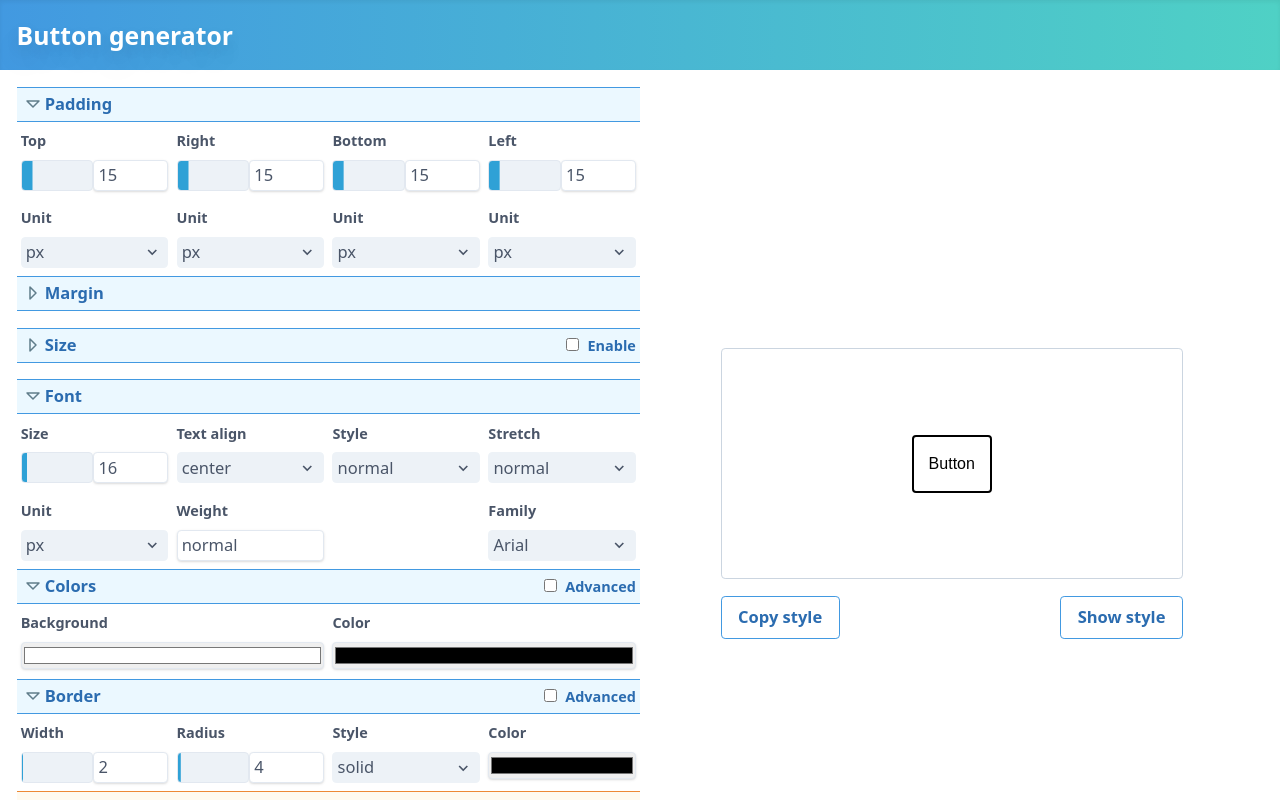
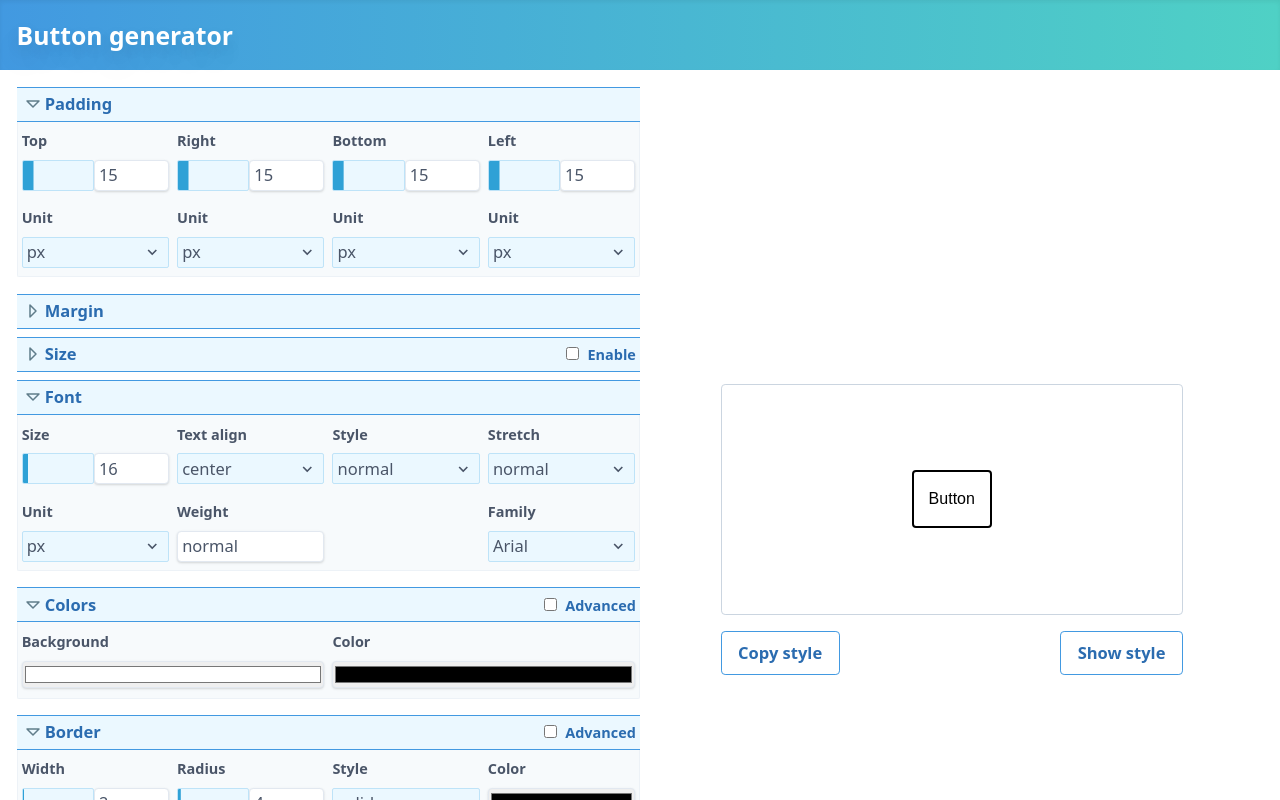
Before and after one commit to Matej-ch/button-generator, a Vue app: page / in a window 1280 px wide. Built offline with nearby package versions, Linux system fonts and the light colour scheme.

Commit message:
closes #18 improved split between parts ,adjusted colors, borders

```diff
--- a/src/components/borderOpt.vue
+++ b/src/components/borderOpt.vue
@@ -1,6 +1,6 @@
 <template>
     <div class="pb-2 flex flex-wrap">
-        <div class="flex bg-blue-100 border-t border-b border-blue-500 text-blue-700 px-1 py-1 w-full mb-2 cursor-pointer" @click.prevent="closePadding = !closePadding">
+        <div class="flex bg-blue-100 border-t border-b border-blue-500 text-blue-700 px-1 py-1 w-full cursor-pointer" @click.prevent="closePadding = !closePadding">
 
             <a>
                 <svg xmlns="http://www.w3.org/2000/svg" class="icon icon-tabler icon-tabler-caret-down" width="24" height="24" viewBox="0 0 24 24" stroke-width="1.5" stroke="#607D8B" fill="none" stroke-linecap="round" stroke-linejoin="round">
@@ -11,14 +11,14 @@
 
             <p class="font-bold flex flex-wrap justify-between w-full">Border
                 <span>
-                    <input class="mr-2 leading-tight" type="checkbox" @click="enableAdvBorder()">
-                    <span class="text-sm">Advanced</span>
+                    <input class="mr-2 leading-tight" type="checkbox" @click.stop="enableAdvBorder()" id="advancedBorder">
+                    <label class="text-sm" for="advancedBorder">Advanced</label>
                 </span>
             </p>
         </div>
 
         <transition name="fade" mode="out-in">
-            <div class="flex flex-wrap w-full" v-show="!closePadding">
+            <div class="flex flex-wrap w-full bg-gray-100 border-gray-200 border-b border-l border-r pb-2 rounded-b-sm pt-2 mb-2" v-show="!closePadding">
                 <div v-if="!enableAdvancedBorder" v-show="!enableAdvancedBorder" class="w-full flex flex-wrap">
                     <div class="w-1/4 px-1">
 
--- a/src/components/colorOpt.vue
+++ b/src/components/colorOpt.vue
@@ -1,6 +1,6 @@
 <template>
     <div class="pb-2 flex flex-wrap">
-        <div class="flex bg-blue-100 border-t border-b border-blue-500 text-blue-700 px-1 py-1 w-full mb-2 cursor-pointer" @click.prevent="closePadding = !closePadding">
+        <div class="flex bg-blue-100 border-t border-b border-blue-500 text-blue-700 px-1 py-1 w-full cursor-pointer" @click.prevent="closePadding = !closePadding">
             <a>
                 <svg xmlns="http://www.w3.org/2000/svg" class="icon icon-tabler icon-tabler-caret-down" width="24" height="24" viewBox="0 0 24 24" stroke-width="1.5" stroke="#607D8B" fill="none" stroke-linecap="round" stroke-linejoin="round">
                     <path stroke="none" d="M0 0h24v24H0z"/>
@@ -10,14 +10,14 @@
             <p class="font-bold flex flex-wrap justify-between w-full">
                 <span>Colors</span>
                 <span>
-                    <input class="mr-2 leading-tight" type="checkbox" @click="enableAdvancedColor()">
-                    <span class="text-sm">Advanced</span>
+                    <input class="mr-2 leading-tight" type="checkbox" @click.stop="enableAdvancedColor()" id="advancedColor">
+                    <label class="text-sm" for="advancedColor">Advanced</label>
                 </span>
             </p>
         </div>
 
         <transition name="fade" mode="out-in">
-            <div class="flex flex-wrap w-full" v-show="!closePadding">
+            <div class="flex flex-wrap w-full bg-gray-100 border-gray-200 border-b border-l border-r pb-2 rounded-b-sm pt-2 mb-2" v-show="!closePadding">
                 <div class="w-1/2 px-1">
                     <label class="block text-gray-700 text-sm font-bold mb-2" for="backgroundColor" v-show="!enableAdvColor">Background</label>
                     <input
--- a/src/components/dropdown.vue
+++ b/src/components/dropdown.vue
@@ -5,7 +5,7 @@
             <select
                 v-model="selectValue"
                 @change="handleOption"
-                class="block appearance-none w-full bg-gray-200 border border-gray-200 text-gray-700 py-1 px-1 pr-8 rounded leading-tight focus:outline-none focus:bg-white focus:border-gray-500" id="width-unit">
+                class="block appearance-none w-full bg-blue-100 border border-blue-200 text-gray-700 py-1 px-1 pr-8 rounded-sm leading-tight focus:outline-none focus:bg-white focus:border-gray-500" id="width-unit">
                 <option v-for="option in options" :value="option" :key="option"> {{option}}</option>
             </select>
             <div class="pointer-events-none absolute inset-y-0 right-0 flex items-center px-2 text-gray-700">
--- a/src/components/fontOpt.vue
+++ b/src/components/fontOpt.vue
@@ -1,6 +1,6 @@
 <template>
     <div class="pb-2 flex flex-wrap">
-        <div class="flex bg-blue-100 border-t border-b border-blue-500 text-blue-700 px-1 py-1 w-full mb-2 cursor-pointer" @click.prevent="closePadding = !closePadding">
+        <div class="flex bg-blue-100 border-t border-b border-blue-500 text-blue-700 px-1 py-1 w-full cursor-pointer" @click.prevent="closePadding = !closePadding">
             <a>
                 <svg xmlns="http://www.w3.org/2000/svg" class="icon icon-tabler icon-tabler-caret-down" width="24" height="24" viewBox="0 0 24 24" stroke-width="1.5" stroke="#607D8B" fill="none" stroke-linecap="round" stroke-linejoin="round">
                     <path stroke="none" d="M0 0h24v24H0z"/>
@@ -11,7 +11,7 @@
         </div>
 
         <transition name="fade" mode="out-in">
-            <div class="flex flex-wrap w-full" v-show="!closePadding">
+            <div class="flex flex-wrap w-full bg-gray-100 border-gray-200 border-b border-l border-r pb-2 rounded-b-sm pt-2 mb-2" v-show="!closePadding">
                 <div class="w-1/4 px-1">
 
                     <number-input label="Size"
--- a/src/components/marginOpt.vue
+++ b/src/components/marginOpt.vue
@@ -1,6 +1,6 @@
 <template>
     <div class="pb-2 flex flex-wrap">
-        <div class="flex bg-blue-100 border-t border-b border-blue-500 text-blue-700 px-1 py-1 w-full mb-2 cursor-pointer" @click.prevent="closePadding = !closePadding">
+        <div class="flex bg-blue-100 border-t border-b border-blue-500 text-blue-700 px-1 py-1 w-full cursor-pointer" @click.prevent="closePadding = !closePadding">
             <a>
                 <svg xmlns="http://www.w3.org/2000/svg" class="icon icon-tabler icon-tabler-caret-down" width="24" height="24" viewBox="0 0 24 24" stroke-width="1.5" stroke="#607D8B" fill="none" stroke-linecap="round" stroke-linejoin="round">
                     <path stroke="none" d="M0 0h24v24H0z"/>
@@ -13,7 +13,7 @@
         </div>
 
         <transition name="fade" mode="out-in">
-            <div class="flex flex-wrap w-full" v-show="!closePadding">
+            <div class="flex flex-wrap w-full bg-gray-100 border-gray-200 border-b border-l border-r pb-2 rounded-b-sm pt-2 mb-2" v-show="!closePadding">
                 <div class="w-1/4 px-1">
 
                     <number-input label="Top"
--- a/src/components/paddingOpt.vue
+++ b/src/components/paddingOpt.vue
@@ -1,6 +1,6 @@
 <template>
     <div class="pb-2 flex flex-wrap">
-        <div class="flex bg-blue-100 border-t border-b border-blue-500 text-blue-700 px-1 py-1 w-full mb-2 cursor-pointer" @click.prevent="closePadding = !closePadding">
+        <div class="flex bg-blue-100 border-t border-b border-blue-500 text-blue-700 px-1 py-1 w-full cursor-pointer" @click.prevent="closePadding = !closePadding">
             <a>
                 <svg xmlns="http://www.w3.org/2000/svg" class="icon icon-tabler icon-tabler-caret-down" width="24" height="24" viewBox="0 0 24 24" stroke-width="1.5" stroke="#607D8B" fill="none" stroke-linecap="round" stroke-linejoin="round">
                     <path stroke="none" d="M0 0h24v24H0z"/>
@@ -13,7 +13,7 @@
         </div>
 
         <transition name="fade" mode="out-in">
-            <div class="flex flex-wrap w-full" v-show="!closePadding">
+            <div class="flex flex-wrap w-full bg-gray-100 border-gray-200 border-b border-l border-r pb-2 rounded-b-sm pt-2 mb-2" v-show="!closePadding">
                 <div class="w-1/4 px-1">
 
                     <number-input label="Top"
--- a/src/components/shadowOpt.vue
+++ b/src/components/shadowOpt.vue
@@ -1,6 +1,6 @@
 <template>
     <div class="pb-2 flex flex-wrap">
-        <div class="flex bg-orange-100 border-t border-b border-orange-500 text-orange-700 px-1 py-1 w-full mb-2 cursor-pointer" @click.prevent="closePadding = !closePadding">
+        <div class="flex bg-orange-100 border-t border-b border-orange-500 text-orange-700 px-1 py-1 w-full cursor-pointer" @click.prevent="closePadding = !closePadding">
             <a>
                 <svg xmlns="http://www.w3.org/2000/svg" class="icon icon-tabler icon-tabler-caret-down" width="24" height="24" viewBox="0 0 24 24" stroke-width="1.5" stroke="#607D8B" fill="none" stroke-linecap="round" stroke-linejoin="round">
                     <path stroke="none" d="M0 0h24v24H0z"/>
@@ -13,7 +13,7 @@
         </div>
 
         <transition name="fade" mode="out-in">
-            <div class="flex flex-wrap w-full" v-show="!closePadding">
+            <div class="flex flex-wrap w-full bg-gray-100 border-gray-200 border-b border-l border-r pb-2 rounded-b-sm pt-2 mb-2" v-show="!closePadding">
                 <div class="w-full flex flex-wrap pb-6">
                     <h4 class="flex w-full px-1 text-gray-800">
                         <span class="font-bold">Text shadow</span>
--- a/src/components/sizeOpt.vue
+++ b/src/components/sizeOpt.vue
@@ -1,6 +1,6 @@
 <template>
     <div class="pb-2 flex flex-wrap">
-        <div class="flex bg-blue-100 border-t border-b border-blue-500 text-blue-700 px-1 py-1 w-full mb-2 cursor-pointer" @click.prevent="closePadding = !closePadding">
+        <div class="flex bg-blue-100 border-t border-b border-blue-500 text-blue-700 px-1 py-1 w-full cursor-pointer" @click.prevent="closePadding = !closePadding">
 
             <a>
                 <svg xmlns="http://www.w3.org/2000/svg" class="icon icon-tabler icon-tabler-caret-down" width="24" height="24" viewBox="0 0 24 24" stroke-width="1.5" stroke="#607D8B" fill="none" stroke-linecap="round" stroke-linejoin="round">
@@ -12,14 +12,14 @@
             <p class="font-bold flex w-full flex-wrap justify-between">
                 Size
                 <span>
-                    <input class="mr-2 leading-tight" type="checkbox" @click="enableSize()">
-                    <span class="text-sm">Enable</span>
+                    <input class="mr-2 leading-tight" type="checkbox" @click.stop="enableSize()" id="enable">
+                    <label class="text-sm" for="enable">Enable</label>
                 </span>
             </p>
         </div>
 
         <transition name="fade" mode="out-in">
-            <div class="flex flex-wrap w-full" v-show="!closePadding || enableWdth">
+            <div class="flex flex-wrap w-full bg-gray-100 border-gray-200 border-b border-l border-r pb-2 rounded-b-sm pt-2 mb-2" v-show="!closePadding || enableWdth">
                 <transition name="fade">
                     <div class="w-full flex items-center bg-red-500 text-white text-sm font-bold px-3 py-2 mb-4" role="alert" v-show="paddingAlert">
                         <svg class="fill-current w-4 h-4 mr-2" xmlns="http://www.w3.org/2000/svg" viewBox="0 0 20 20">
--- a/src/components/sliderInput.vue
+++ b/src/components/sliderInput.vue
@@ -1,6 +1,6 @@
 <template>
 <span ref="slider"
-      class="slider py-1 px-1"
+      class="slider py-1 px-1 bg-blue-100 border-blue-200 rounded-sm border"
       @mousedown="mouseDownEvent"
       :style="{width: `${width}px`,'background-size': `${bgWidth}% 100%`}"/>
 </template>
@@ -64,9 +64,9 @@ name: "sliderInput",
     display: block;
     position: relative;
     cursor: ew-resize;
-    border: 1px solid #e2e8f0;
-    border-radius: 4px;
-    background-color: rgba(237, 242, 247, 1);
+    //border: 1px solid #e2e8f0;
+    //border-radius: 4px;
+    //background-color: rgba(237, 242, 247, 1);
     background-image: linear-gradient(90deg, #2FA1D6, #2FA1D6);
     background-size: 0 100%;
     background-repeat: no-repeat;
```
